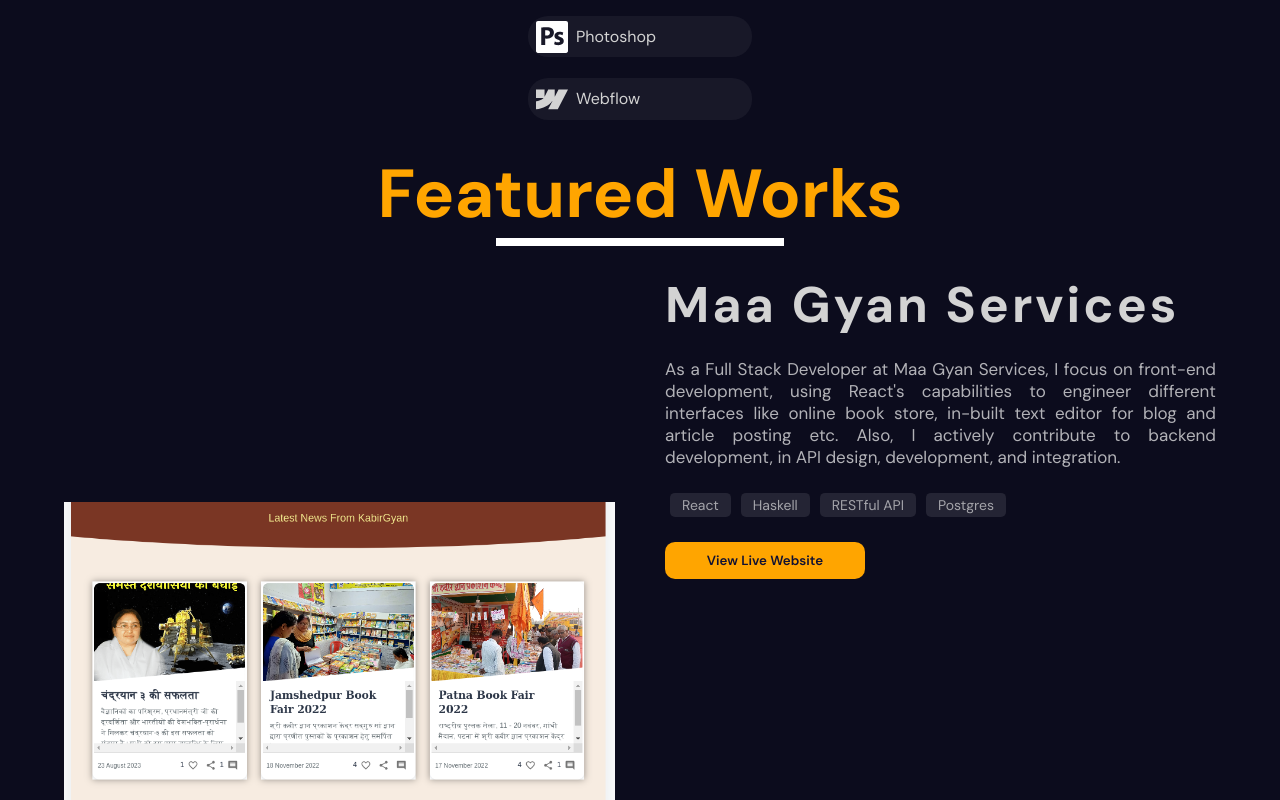
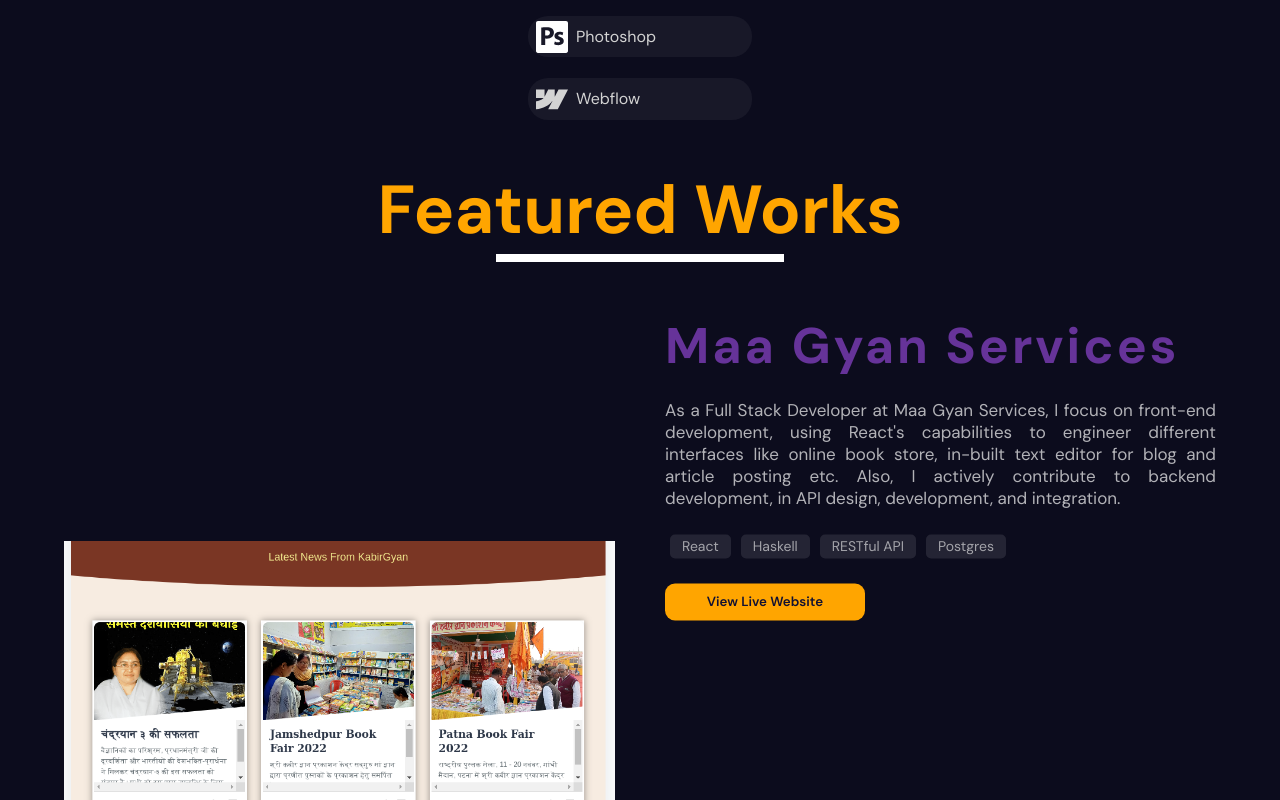
Before and after one commit to archiKumari/my_portfolio, a React (Create React App) app: page / in a window 1280 px wide. Shown: the part 2280-3080 px from the top of the page. Built offline with nearby package versions, Linux system fonts and the light colour scheme.

Commit message:
Progress bar spacing modified

```diff
--- a/src/Components/PortfolioSection/PortfolioSection.scss
+++ b/src/Components/PortfolioSection/PortfolioSection.scss
@@ -9,19 +9,24 @@
     position: sticky;
     top: 0;
     left: 0;
-    padding-top: 30px;
+    padding-top: 4%;
+    padding-bottom: 2%;
     text-align: center;
     color: orange;
     font-size: 34px;
+    z-index: 10;
+    background-color: rgb(12,12,29);
 
     @include tablet {
-      padding-top: 50px;
       font-size: 36px;
+      padding-top: 10%;
+      padding-bottom: 5%;
     }
 
     @include mobile {
-      padding-top: 18%;
       font-size: 20px;
+      padding-top: 15%;
+      padding-bottom: 5%;
     }
 
     .progressBar {
@@ -109,6 +114,7 @@
           font-size: 50px;
           letter-spacing: 3px;
           margin: 0;
+          color: rebeccapurple;
 
           @include mobile {
             font-size: 25px;
```
